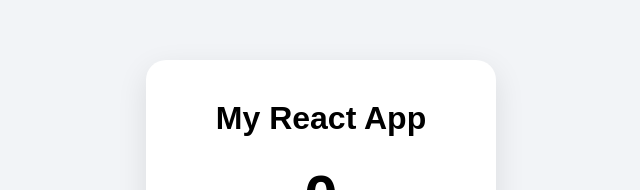
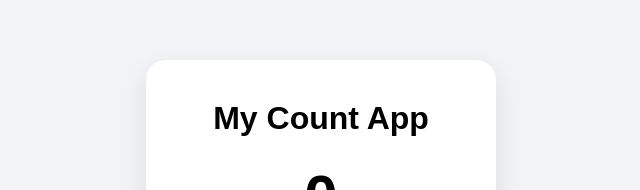
Before and after one commit to jawadakbar65/React-deployment, a React (Vite) app: page / in a window 1280 px wide. Shown: the part 201-391 px from the top of the page, without its empty margins (319-959 px from the left). Built offline with nearby package versions, Linux system fonts and the light colour scheme.

Commit message:
update : Count

```diff
--- a/src/App.jsx
+++ b/src/App.jsx
@@ -6,7 +6,7 @@ function App() {
   return (
     <div className="app">
       <div className="card">
-        <h1>My React App</h1>
+        <h1>My Count App</h1>
 
         <p className="count">{count}</p>
 
```
